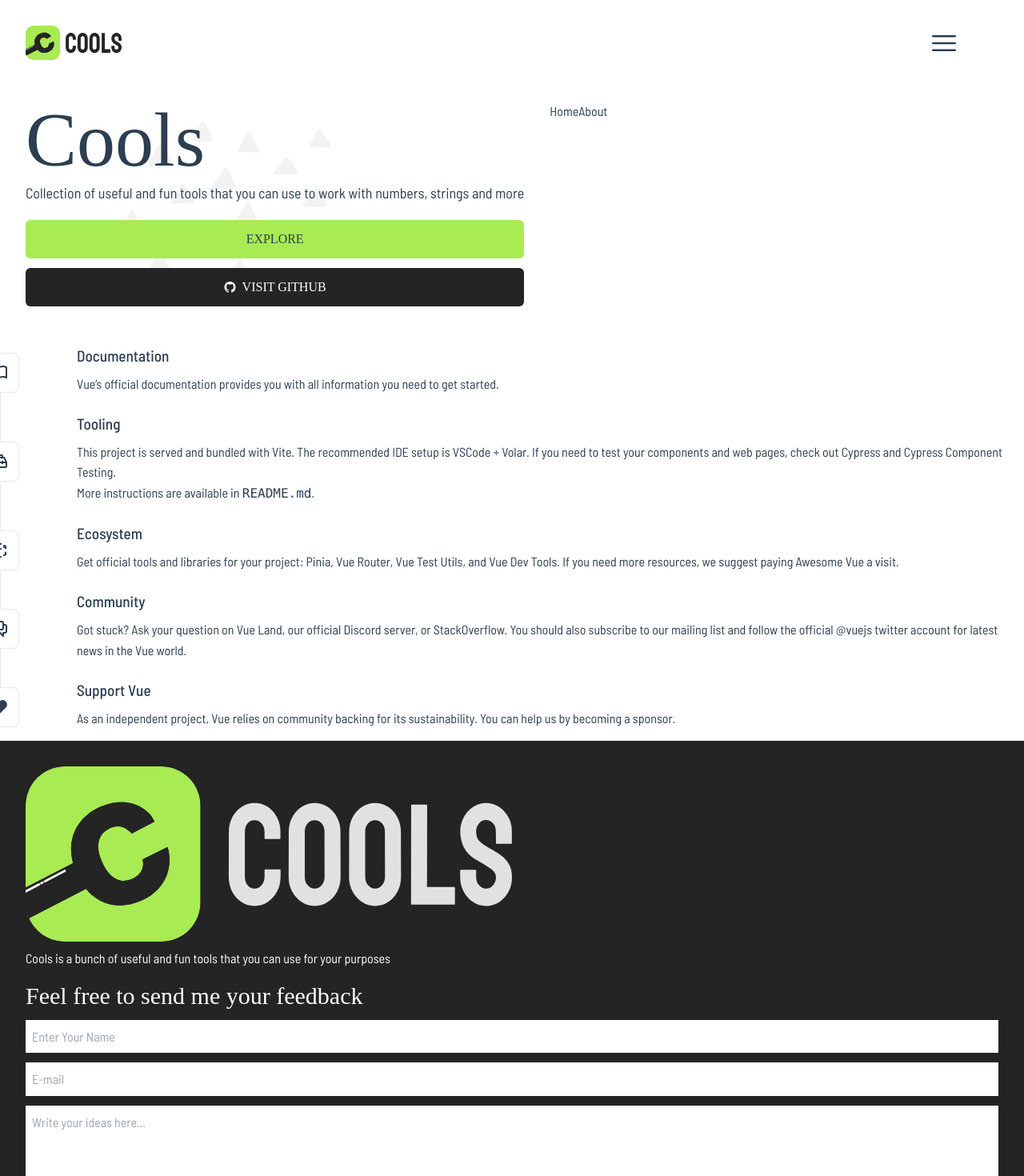
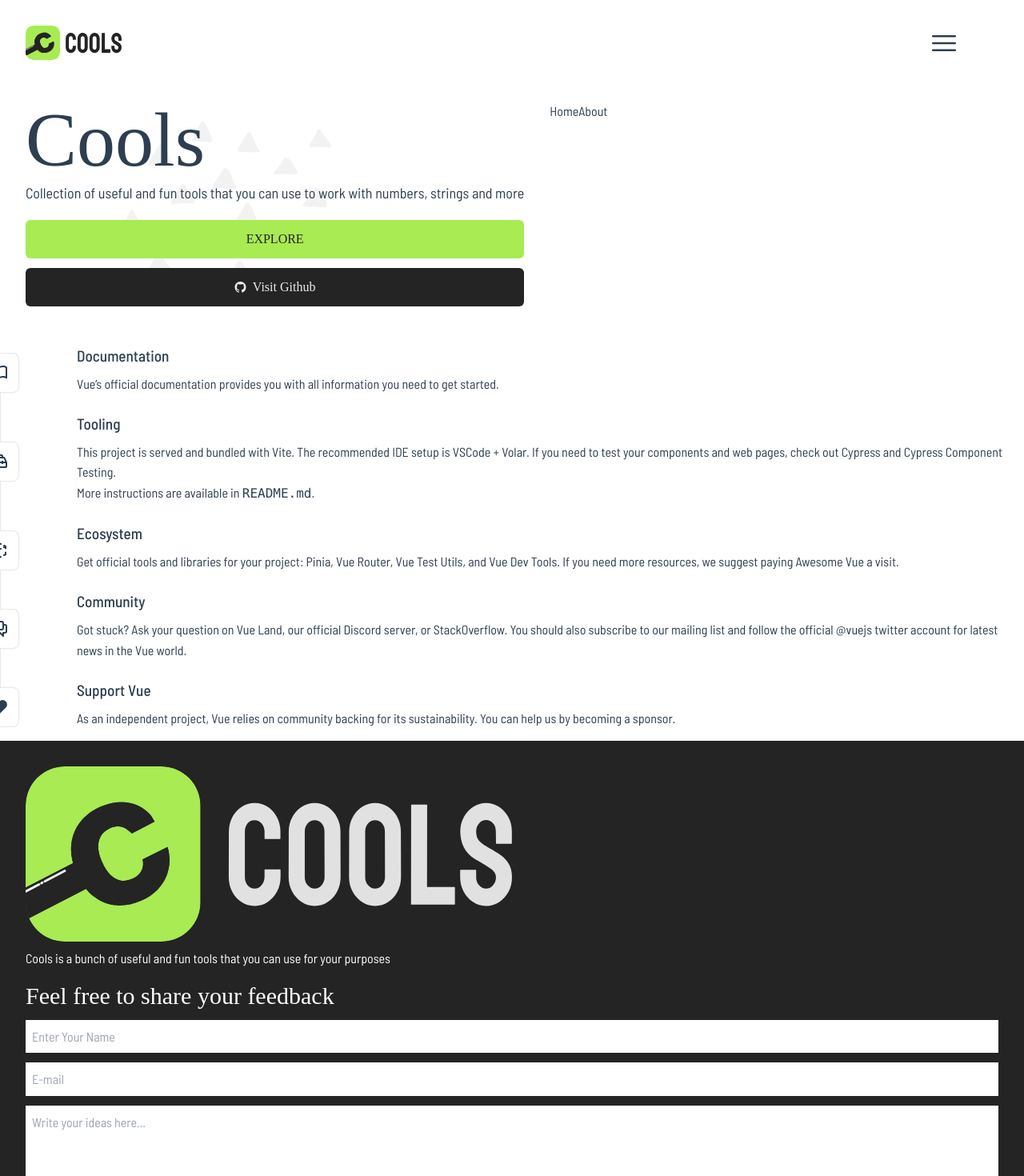
Before and after one commit to bbulakh/vue-online-tools, a Vue app: page / in a window 1280 px wide. Shown: the top 1470 px of the page at 80% size. Built offline with nearby package versions, Linux system fonts and the light colour scheme; a web font is replaced by a local one.

Commit message:
replace buttons with components

```diff
--- a/src/components/FooterMain.vue
+++ b/src/components/FooterMain.vue
@@ -1,5 +1,5 @@
 <script setup>
-  import ButtonPrimary from './ButtonPrimary.vue'
+import ButtonPrimary from './ButtonPrimary.vue'
 </script>
 
 <template>
@@ -11,13 +11,13 @@
           src="/src/assets/images/logo-inverted.svg"
           alt="Cools inverted logo"
         />
-        <p class="text-white w-2/3">
+        <p class="text-white w-5/6">
           Cools is a bunch of useful and fun tools that you can use for your purposes
         </p>
       </div>
 
       <div class="flex flex-col">
-        <h2 class="text-3xl text-left mb-3">Feel free to send me your feedback</h2>
+        <h2 class="text-3xl text-left mb-3">Feel free to share your feedback</h2>
         <form class="flex flex-col gap-3">
           <input class="p-2" type="text" placeholder="Enter Your Name" />
           <input class="p-2" type="text" placeholder="E-mail" />
--- a/src/components/HeroMain.vue
+++ b/src/components/HeroMain.vue
@@ -1,3 +1,8 @@
+<script setup>
+import ButtonPrimary from './ButtonPrimary.vue'
+import ButtonWithIcon from './ButtonWithIcon.vue'
+</script>
+
 <template>
   <div class="relative px-[2rem] overflow-hidden mb-10">
     <img
@@ -10,18 +15,19 @@
       Collection of useful and fun tools that you can use to work with numbers, strings and more
     </h3>
     <div class="flex flex-col gap-3 justify-center">
-      <button class="bg-[#A8EB53] py-3 rounded-md">EXPLORE</button>
-      <button
-        class="bg-[#242424] text-white py-3 rounded-md flex justify-center items-center gap-2"
-      >
+      <ButtonPrimary bgColor="bg-[#A8EB53]" btnText="EXPLORE" textColor="text-[#242424]" />
+      <ButtonWithIcon bgColor="bg-[#242424]" textColor="text-[#EBEBEB]">
+        <template #icon>
           <svg xmlns="http://www.w3.org/2000/svg" width="15" height="14" viewBox="0 0 16 16">
             <path
               fill="currentColor"
               d="M8 0C3.58 0 0 3.58 0 8c0 3.54 2.29 6.53 5.47 7.59c.4.07.55-.17.55-.38c0-.19-.01-.82-.01-1.49c-2.01.37-2.53-.49-2.69-.94c-.09-.23-.48-.94-.82-1.13c-.28-.15-.68-.52-.01-.53c.63-.01 1.08.58 1.23.82c.72 1.21 1.87.87 2.33.66c.07-.52.28-.87.51-1.07c-1.78-.2-3.64-.89-3.64-3.95c0-.87.31-1.59.82-2.15c-.08-.2-.36-1.02.08-2.12c0 0 .67-.21 2.2.82c.64-.18 1.32-.27 2-.27c.68 0 1.36.09 2 .27c1.53-1.04 2.2-.82 2.2-.82c.44 1.1.16 1.92.08 2.12c.51.56.82 1.27.82 2.15c0 3.07-1.87 3.75-3.65 3.95c.29.25.54.73.54 1.48c0 1.07-.01 1.93-.01 2.2c0 .21.15.46.55.38A8.012 8.012 0 0 0 16 8c0-4.42-3.58-8-8-8"
             />
           </svg>
-        VISIT GITHUB
-      </button>
+        </template>
+
+        Visit Github
+      </ButtonWithIcon>
     </div>
   </div>
 </template>
```
Lines whose indentation alone changed are shown as unchanged.
